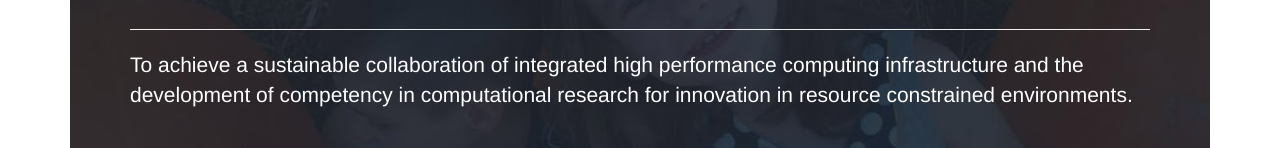
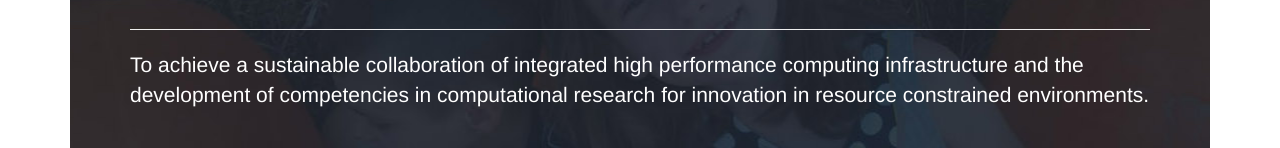
Before and after one commit to sconde/sighpcSite, a plain HTML site: page index.html in a window 1280 px wide. Shown: the part 197-345 px from the top of the page. Drawn offline with nearby package versions, Linux system fonts and the light colour scheme.

Commit message:
fix typo on main page

```diff
--- a/index.html
+++ b/index.html
@@ -60,7 +60,7 @@
             </div>
             <p>
             To achieve a sustainable collaboration of integrated high performance computing infrastructure
-            and the development of competency in computational research for innovation in resource
+            and the development of competencies in computational research for innovation in resource
             constrained environments.
             </p>
             <p><a class="btn btn-primary btn-large" href="about_sighprce.html" tartget"_blank">Learn more</a></p>
```
